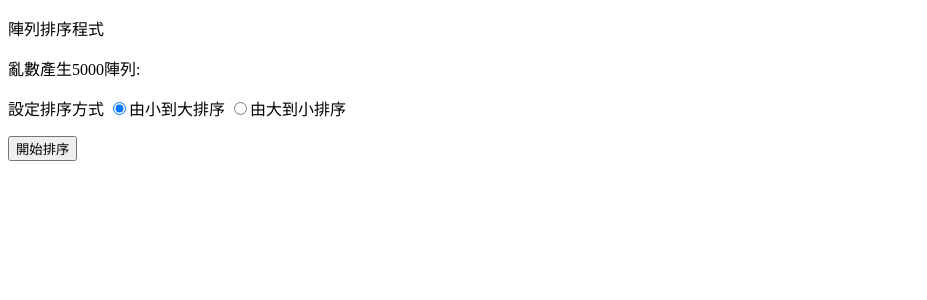
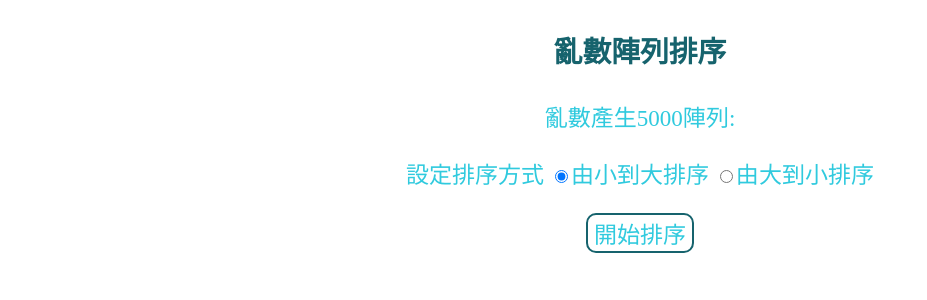
Before and after one commit to yu-11-22/homework, a PHP site: page /example01.php in a window 1280 px wide. Shown: the top 300 px of the page, without its empty margins (0-927 px from the left). Run offline with PHP 8.4, Linux system fonts and the light colour scheme.

Commit message:
修改各檔案title，新增example.css並Link至example1.2.3

```diff
--- /dev/null
+++ b/example.css
@@ -0,0 +1,32 @@
+*{
+    background: #FFF;
+    color: #30cade;
+    text-align:center;
+    font-size:1.2rem;
+    box-sizing: border-box;
+}
+
+.title{
+    font-weight: bolder;
+    font-size: 1.5rem;
+    color: #16636d;
+    /* text-decoration: underline; */
+}
+
+input[type=text]{
+    margin: 0.8rem;
+    color:#FFF;
+    border: 2px solid #16636d62;
+    background-color: #30cade;
+    border-radius: 10px;
+    height: 1.5rem;
+}
+
+input[type=text]:focus{
+
+}
+
+input[type=submit]{
+    border: 2px solid #16636d;
+    border-radius: 10px;
+}
--- a/example01.php
+++ b/example01.php
@@ -5,12 +5,13 @@
     <meta charset="UTF-8">
     <meta http-equiv="X-UA-Compatible" content="IE=edge">
     <meta name="viewport" content="width=device-width, initial-scale=1.0">
-    <title>陣列排序程式</title>
+    <title>亂數陣列排序</title>
+    <link rel="stylesheet" href="example.css">
 </head>
 
 <body>
     <form action="example01.php" method="post" id="form1" name="form1">
-        <p>陣列排序程式</p>
+        <p class="title">亂數陣列排序</p>
         <p>亂數產生5000陣列:</p>
         <p>設定排序方式
             <label><input type="radio" name="RadioGroup1" value="1" id="RadioGroup1_0" checked="checked">由小到大排序</label>
--- a/example02.php
+++ b/example02.php
@@ -5,6 +5,7 @@
     <meta http-equiv="X-UA-Compatible" content="IE=edge">
     <meta name="viewport" content="width=device-width, initial-scale=1.0">
     <title>阿拉伯數字轉成國字</title>
+    <link rel="stylesheet" href="example.css">
 </head>
 <body>
     <?php
@@ -15,7 +16,7 @@
     }
     ?>
     <form action="example02.php" method="post" name="form1" id="form1">
-        <p>阿拉伯數字轉成國字程式</p>
+        <p class="title">阿拉伯數字轉成國字程式</p>
         <p>
             <label>請輸入要轉換的阿拉伯數字<br>
                 <input type="text" name="number01" value="<?php echo $default_val; ?>" id="number01">
--- a/example03.php
+++ b/example03.php
@@ -5,6 +5,7 @@
     <meta http-equiv="X-UA-Compatible" content="IE=edge">
     <meta name="viewport" content="width=device-width, initial-scale=1.0">
     <title>尋找質數PHP質數</title>
+    <link rel="stylesheet" href="example.css">
 </head>
 <body>
     <?php
@@ -15,7 +16,7 @@
     }
     ?>
     <form action="example03.php" method="post" name="form1" id="form1">
-        <p>尋找質數PHP程式:</p>
+        <p class="title">尋找質數程式</p>
         <p><label>請輸入要找尋多少個質數: <br> <input type="text" name="number01" value="<?php echo $default_val; ?>" id="number01" ></label></p>
         <input type="hidden" name="MM_form" id="MM_form" value="form1">
         <p><input type="submit" name="button" id="button" value="開始找尋"> </p>
```
